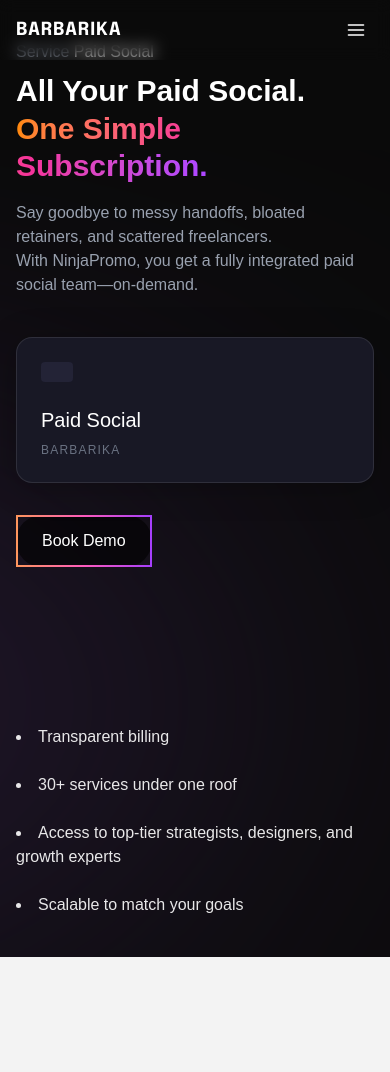
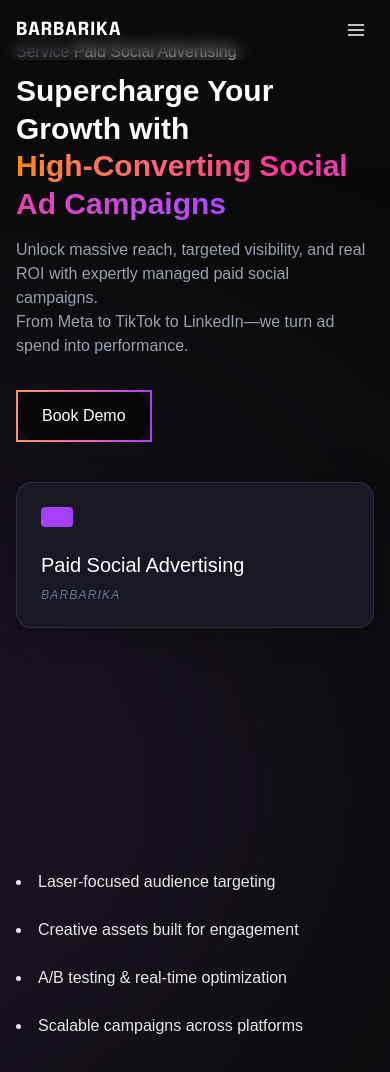
Before and after one commit to xbarbarika/consultingweb3, a Next.js app: page /paid-social in a window 390 px wide. Shown: the top 1072 px of the page. Before the commit the page ends 957 px from the top, so only its background shows below. Built offline with nearby package versions, Linux system fonts and the light colour scheme.

Commit message:
paid social page

```diff
--- a/src/app/paid-social/page.tsx
+++ b/src/app/paid-social/page.tsx
@@ -2,34 +2,27 @@
 import Navbar from '@/components/Navbar';
 import Link from 'next/link';
 
-export default function Service() {
+export default function PaidSocial() {
   return (
     <div className="min-h-screen text-white flex flex-col" style={{ backgroundImage: 'url(/bg-pages/D3-2.svg)', backgroundSize: 'cover', backgroundPosition: 'center', backgroundRepeat: 'no-repeat' }}>
       <Navbar />
       <main className="w-full flex-1 flex flex-col items-start justify-center py-10 px-4 md:px-8 lg:ml-[6cm] lg:px-8">
         {/* Service Label */}
-        <div className="text-gray-400 text-base mb-2">Service <span className="text-white font-medium">Paid Social</span></div>
+        <div className="text-gray-400 text-base mb-2">
+          Service <span className="text-white font-medium">Paid Social Advertising</span>
+        </div>
         {/* Main Heading */}
         <h1 className="text-3xl sm:text-4xl md:text-5xl font-bold leading-tight">
-          All Your Paid Social.<br />
-          <span className="bg-gradient-to-r from-orange-400 via-pink-500 to-purple-500 text-transparent bg-clip-text">
-            One Simple Subscription.
+          Supercharge Your Growth with<br />
+          <span className="bg-gradient-to-r from-orange-400 via-pink-500 to-purple-500 text-transparent bg-clip-text font-bold">
+            High-Converting Social Ad Campaigns
           </span>
         </h1>
         {/* Subheading */}
         <p className="mt-4 text-gray-400 max-w-2xl text-base sm:text-lg">
-          Say goodbye to messy handoffs, bloated retainers, and scattered freelancers.<br />
-          With NinjaPromo, you get a fully integrated paid social team—on-demand.
+          Unlock massive reach, targeted visibility, and real ROI with expertly managed paid social campaigns.<br />
+          From Meta to TikTok to LinkedIn—we turn ad spend into performance.
         </p>
-        {/* Card and Features Row */}
-        <div className="flex flex-col md:flex-row gap-10 mt-10 items-start w-full">
-          {/* Card */}
-          <div className="flex flex-col items-start w-full md:w-auto" style={{flex: '1 1 340px', minWidth: 0}}>
-            <div className="bg-[#181825] rounded-2xl p-6 sm:p-8 min-w-[220px] md:min-w-[340px] min-h-[140px] md:min-h-[180px] flex flex-col justify-between shadow-lg border border-white/10 relative w-full max-w-md" style={{boxShadow: '0 4px 32px 0 rgba(0,0,0,0.25)'}}>
-              <div className="w-8 h-5 sm:w-10 sm:h-6 bg-[#232336] rounded mb-6" />
-              <div className="text-xl sm:text-2xl font-medium mb-2">Paid Social</div>
-              <div className="text-xs text-gray-500 tracking-widest">BARBARIKA</div>
-            </div>
         {/* CTA Button */}
         <div className="mt-8">
           <Link href="/book-demo">
@@ -43,13 +36,22 @@
             </button>
           </Link>
         </div>
+        {/* Card and Features Row */}
+        <div className="flex flex-col md:flex-row gap-10 mt-10 items-start w-full">
+          {/* Card */}
+          <div className="flex flex-col items-start w-full md:w-auto" style={{flex: '1 1 340px', minWidth: 0}}>
+            <div className="bg-[#181825] rounded-2xl p-6 sm:p-8 min-w-[220px] md:min-w-[340px] min-h-[140px] md:min-h-[180px] flex flex-col justify-between shadow-lg border border-white/10 relative w-full max-w-md" style={{boxShadow: '0 4px 32px 0 rgba(0,0,0,0.25)'}}>
+              <div className="w-8 h-5 sm:w-10 sm:h-6 bg-[#A63FFD] rounded mb-6" />
+              <div className="text-xl sm:text-2xl font-medium mb-2">Paid Social Advertising</div>
+              <div className="text-xs text-gray-500 tracking-widest italic">BARBARIKA</div>
+            </div>
           </div>
           {/* Features List */}
-          <ul className="space-y-6 text-base text-white/90 list-disc list-inside mt-2 flex-1 w-full md:w-auto 2xl:ml-[-28cm] min-w-0 break-words">
-            <li>Transparent billing</li>
-            <li>30+ services under one roof</li>
-            <li>Access to top-tier strategists, designers, and growth experts</li>
-            <li>Scalable to match your goals</li>
+          <ul className="space-y-6 text-base text-white/90 list-disc list-inside mt-2 flex-1 w-full md:w-auto min-w-0 break-words">
+            <li>Laser-focused audience targeting</li>
+            <li>Creative assets built for engagement</li>
+            <li>A/B testing & real-time optimization</li>
+            <li>Scalable campaigns across platforms</li>
           </ul>
         </div>
       </main>
```
Lines whose indentation alone changed are shown as unchanged.
